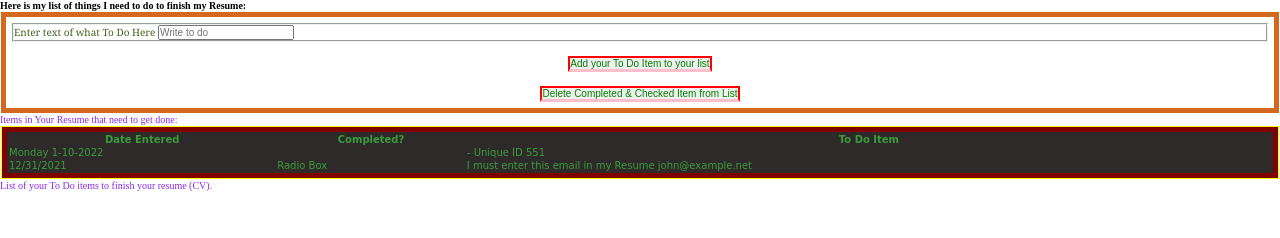
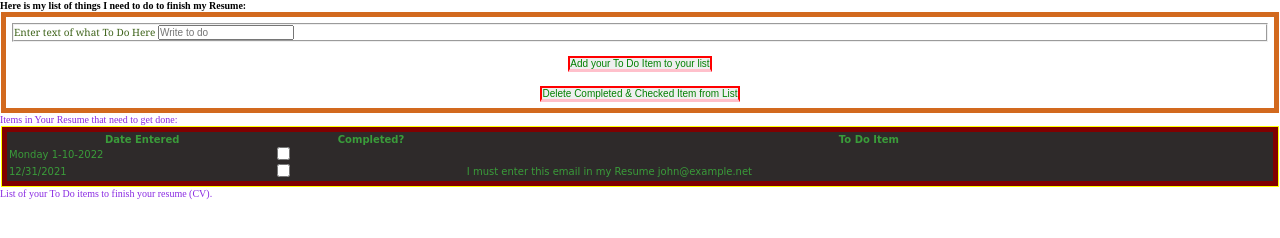
Before and after one commit to Trevorton27/johnZtodoRefactor, a plain HTML site: page index.html in a window 1280 px wide. Both pictures are taken after a click on the button "Add your To Do Item to your list". Drawn offline with Linux system fonts and the light colour scheme.

Commit message:
Cleaned up Checkbox column and took out Unique ID Random #

```diff
--- a/index.html
+++ b/index.html
@@ -49,7 +49,7 @@
     <tbody id="resumeToDoTable">
     <tr>
       <td>12/31/2021</td>
-      <td>Radio Box</td>
+      <td><input type="checkbox" id="row0"></td>
       <td>I must enter this email in my Resume john@example.net</td>
     </tr>
     </tbody>
--- a/script.js
+++ b/script.js
@@ -26,30 +26,18 @@
     let table = document.getElementById("resumeToDoTable");
     let row = table.insertRow(0);
 
-    let cell1 = row.insertCell(0);
-    let cell2 = row.insertCell(1);
-    let cell3 = row.insertCell(2);
+    let dateCell = row.insertCell(0);
+    let CheckBoxCell = row.insertCell(1);
+    let toDoTextCell = row.insertCell(2);
 
-    var x = document.getElementById("formToDoInput");
-    console.log("x = " + x);
+    dateCell.innerHTML = getDateString();
 
-    var text = "";
-    var i;
-    for (i = 0; i < x.length ;i++) {
-      text += "> " + i + " " + x.elements[i].value + "<br>";
-      console.log("text is " + text);
-    }
-    console.log(text);
-
-    cell1.innerHTML = getDateString();
-
-    // Helped by https://www.w3schools.com/js/tryit.asp?filename=tryjs_form_elements
-    // cell2.innerHTML = document.getElementById("toDoItemText").value;
+    CheckBoxCell.innerHTML = `<input type="checkbox" id="row1">`;
 
     // If use Form ID then you have to figure out which Input element you are using.
-    //cell3.innerHTML = document.getElementById("formToDoInput").elements[1].value + Math.round( Math.random() * 10);
+    //toDoTextCell.innerHTML = document.getElementById("formToDoInput").elements[1].value + Math.round( Math.random() * 10);
 
-    cell3.innerHTML = document.getElementById("toDoItemText").value + " - Unique ID " + Math.round( Math.random() * 1000);
+    toDoTextCell.innerHTML = document.getElementById("toDoItemText").value;
 
   }
 
```
